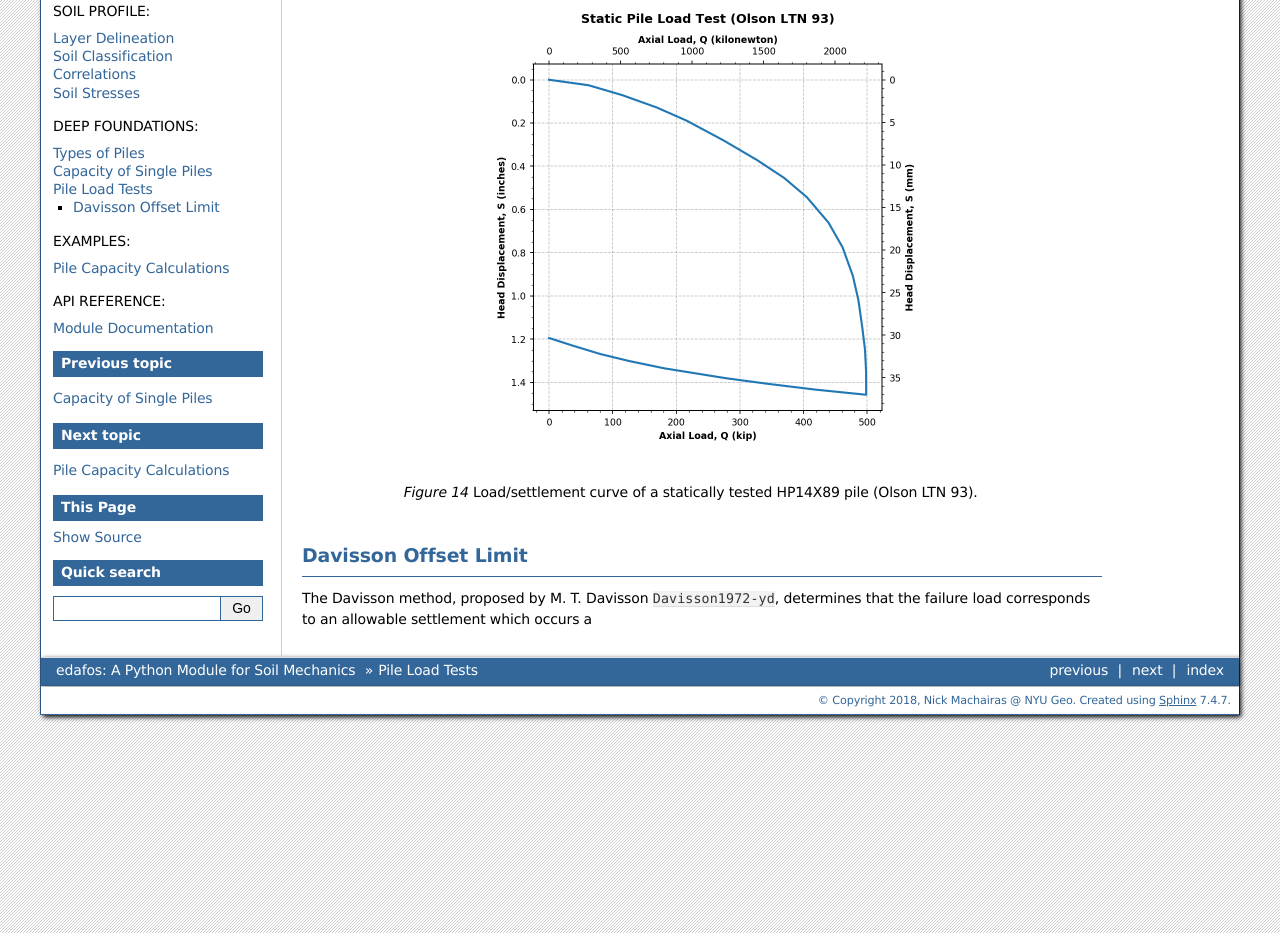
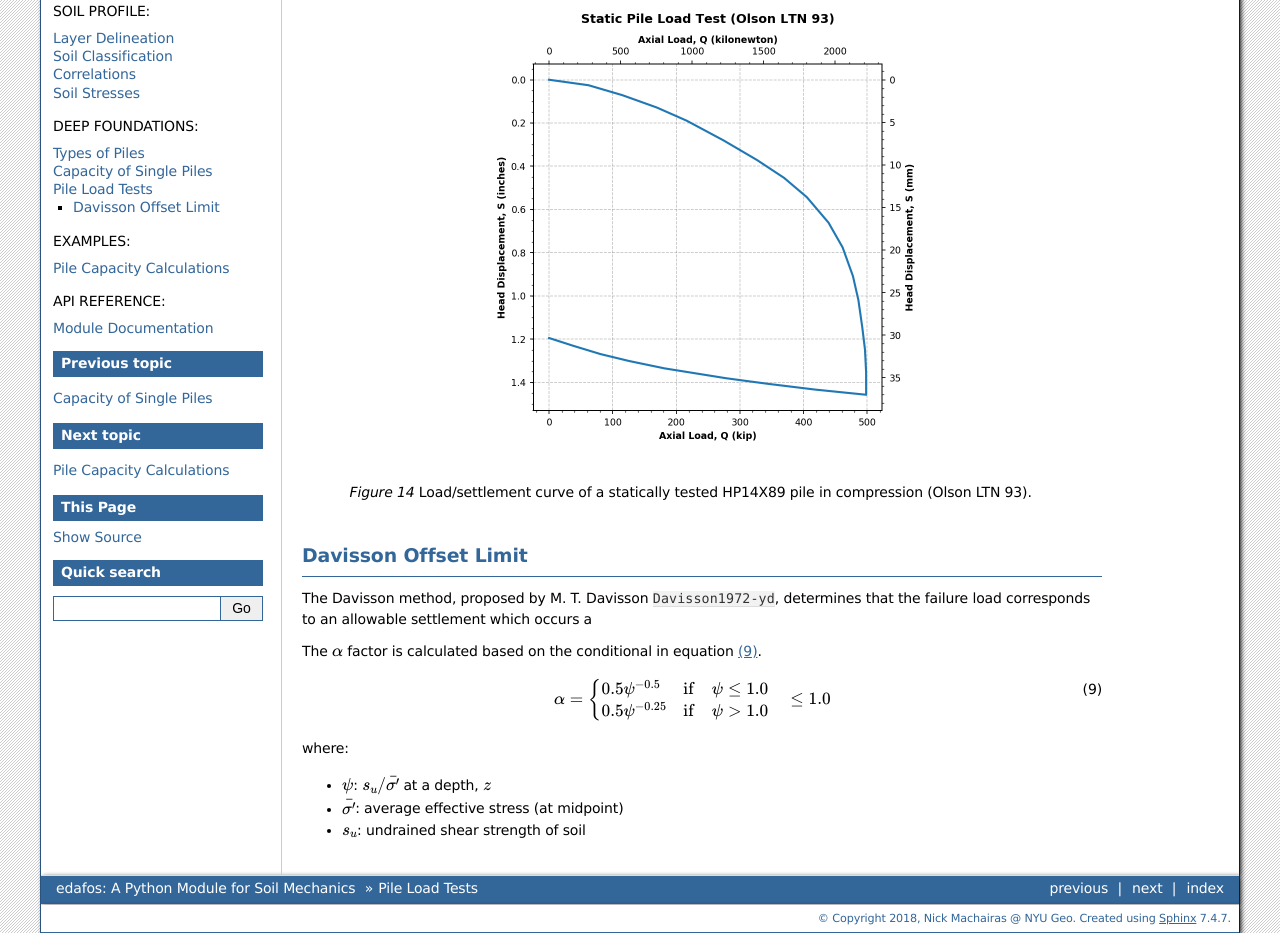
Before and after one commit to nickmachairas/edafos, a Sphinx documentation site: the page built from docs/deepfoundations/load_tests.rst, in a window 1280 px wide, cut to the strip 369-1302 px from the top of the page. Built offline with Sphinx 7.4.7, drawn with Linux system fonts in a browser that asks for light colours; cross-references to code outside the pages are shown as plain code.

Commit message:
no significant updates

```diff
--- a/docs/deepfoundations/load_tests.rst
+++ b/docs/deepfoundations/load_tests.rst
@@ -55,7 +55,8 @@ used (:numref:`load-test-example-auto`), taken from Dr. Olson's database.
    :align: center
    :width: 450 px
 
-   Load/settlement curve of a statically tested HP14X89 pile (Olson LTN 93).
+   Load/settlement curve of a statically tested HP14X89 pile in compression
+   (Olson LTN 93).
 
 
 
@@ -68,3 +69,22 @@ Davisson Offset Limit
 The Davisson method, proposed by M. T. Davisson :cite:`Davisson1972-yd`,
 determines that the failure load corresponds to an allowable settlement which
 occurs a
+
+
+The :math:`\alpha` factor is calculated based on the conditional in equation
+:eq:`a-rev-api-clay`.
+
+
+.. math::
+   :label: a-rev-api-clay
+
+   \alpha = \begin{cases}
+   0.5\psi^{-0.5} & \textrm{if} \quad \psi \leq 1.0 \\
+   0.5\psi^{-0.25} & \textrm{if} \quad \psi > 1.0
+   \end{cases} \quad \leq 1.0
+
+where:
+
+- :math:`\psi`: :math:`s_u/\bar{\sigma'}` at a depth, :math:`z`
+- :math:`\bar{\sigma'}`: average effective stress (at midpoint)
+- :math:`s_u`: undrained shear strength of soil
```
